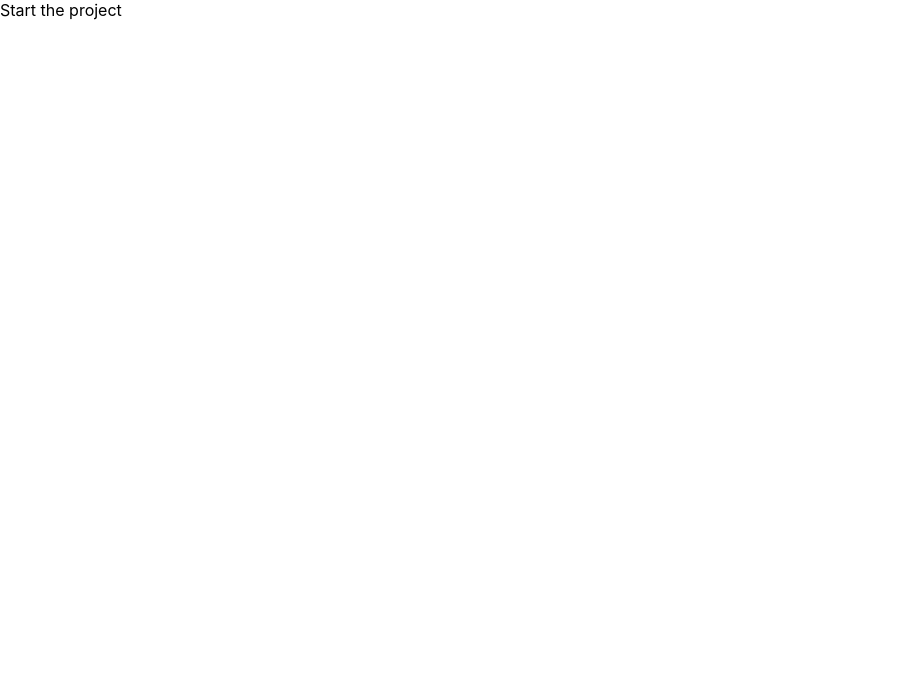
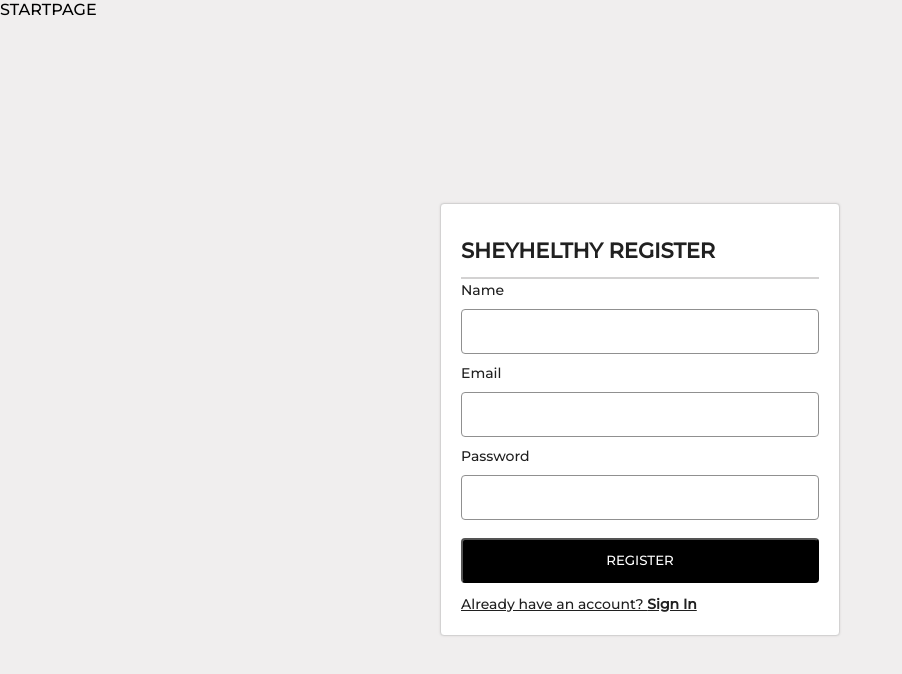
Before and after one commit to mohanad-hassan/react-firebase-doctor-booking-app, a React (Create React App) app: page /register in a window 1280 px wide. Shown: the top 674 px of the page, without its empty margins (0-902 px from the left). Built offline with nearby package versions, Linux system fonts and the light colour scheme.

Commit message:
login , register frontend and firebase config

```diff
--- a/package.json
+++ b/package.json
@@ -12,6 +12,8 @@
     "react": "^18.2.0",
     "react-dom": "^18.2.0",
     "react-redux": "^8.0.5",
+    "react-router": "^6.10.0",
+    "react-router-dom": "^6.10.0",
     "react-scripts": "5.0.1",
     "redux": "^4.2.1",
     "web-vitals": "^2.1.4"
--- a/src/App.js
+++ b/src/App.js
@@ -1,11 +1,28 @@
+import { Route,Routes,BrowserRouter } from "react-router-dom";
+
+import Home from './Pages/Home'
+import Login from './Pages/Login'
+import Register from './Pages/Register'
+
 
 function App() {
+
   return (
+
+  <BrowserRouter>
     <div className="App">
-     Start the project
+      STARTPAGE
+ <Routes>
+  <Route path ='/login' element={<Login/>}/>
+  <Route path ='/register' element={<Register/>}/>
+  <Route path ='/' element={<Home/>}/>
+ </Routes>
 
     </div>
+    </BrowserRouter>
   );
 }
 
+
+
 export default App;
--- /dev/null
+++ b/src/Pages/Home/index.js
@@ -0,0 +1,9 @@
+import React from 'react'
+
+const Home = () => {
+  return (
+    <div>Home</div>
+  )
+}
+
+export default Home
--- /dev/null
+++ b/src/Pages/Login/index.js
@@ -0,0 +1,31 @@
+import React from 'react'
+import { Form } from 'antd'
+import { Link } from 'react-router-dom'
+const Login = () => {
+  return (
+    <div className="flex justify-center items-center h-screen">
+    <Form layout="vertical" className="w-400 bg-white p-2" >
+      <h2 className="uppercase my-1">
+        <strong>SHEYHELTHY Login</strong>
+      </h2>
+      <hr />
+
+      <Form.Item label="Email" name="email">
+        <input type="email" />
+      </Form.Item>
+      <Form.Item label="Password" name="password">
+        <input type="password" />
+      </Form.Item>
+
+      <button className="contained-btn my-1 w-full" type="submit">
+        Login
+      </button>
+
+      <Link className="underline" to="/register">
+        Dont have an account? <strong>Sign Up</strong>
+      </Link>
+    </Form>
+  </div>  )
+}
+
+export default Login
--- /dev/null
+++ b/src/Pages/Register/index.js
@@ -0,0 +1,33 @@
+import React from 'react'
+import { Form } from 'antd'
+import { Link } from 'react-router-dom'
+const Register = () => {
+    return (
+      <div className="flex justify-center items-center h-screen">
+        <Form layout="vertical" className="w-400 bg-white p-2" >
+          <h2 className="uppercase my-1">
+            <strong>SHEYHELTHY Register</strong>
+          </h2>
+          <hr />
+          <Form.Item label="Name" name="name">
+            <input type="text" />
+          </Form.Item>
+          <Form.Item label="Email" name="email">
+            <input type="email" />
+          </Form.Item>
+          <Form.Item label="Password" name="password">
+            <input type="password" />
+          </Form.Item>
+
+          <button className="contained-btn my-1 w-full" type="submit">
+            REGISTER
+          </button>
+
+          <Link className="underline" to="/login">
+            Already have an account? <strong>Sign In</strong>
+          </Link>
+        </Form>
+      </div>  )
+}
+
+export default Register
--- a/src/index.css
+++ b/src/index.css
@@ -1,13 +1,225 @@
-body {
+@import url("https://fonts.googleapis.com/css2?family=Montserrat:wght@100;500&display=swap");
+
+body,
+html {
+  background-color: #f0eeee;
+  font-family: "Montserrat", sans-serif !important;
+}
+* {
   margin: 0;
-  font-family: -apple-system, BlinkMacSystemFont, 'Segoe UI', 'Roboto', 'Oxygen',
-    'Ubuntu', 'Cantarell', 'Fira Sans', 'Droid Sans', 'Helvetica Neue',
-    sans-serif;
-  -webkit-font-smoothing: antialiased;
-  -moz-osx-font-smoothing: grayscale;
+  padding: 0;
+  box-sizing: border-box;
+  font-family: "Montserrat", sans-serif !important;
+}
+h1,
+h2,
+h3,
+h4,
+h5,
+h6,
+a,
+span,
+p {
+  color: #202020;
+  font-weight: 500;
 }
 
-code {
-  font-family: source-code-pro, Menlo, Monaco, Consolas, 'Courier New',
-    monospace;
+/* colors and backgrounds */
+
+.bg-white {
+  background-color: #fff;
+  border-radius: 4px !important;
+  border: 1px solid #d3d2d2;
+  box-shadow: 0 0 2px 0 #d3d2d2;
 }
+
+.text-primary {
+  color: #205e61;
+}
+.text-secondary {
+  color: #d61355;
+}
+.bg-primary {
+  background-color: #205e61;
+}
+.bg-secondary {
+  background-color: #d61355;
+}
+
+/* flex classes */
+.flex {
+  display: flex;
+}
+.flex-col {
+  flex-direction: column;
+}
+.justify-center {
+  justify-content: center;
+}
+.justify-between {
+  justify-content: space-between;
+}
+.justify-end {
+  justify-content: flex-end;
+}
+.items-center {
+  align-items: center;
+}
+.items-end {
+  align-items: flex-end;
+}
+
+.gap-1 {
+  gap: 10px;
+}
+.gap-2 {
+  gap: 20px;
+}
+.gap-3 {
+  gap: 30px;
+}
+
+/* heights and widths */
+.h-screen {
+  height: 100vh;
+}
+.w-400 {
+  width: 400px;
+}
+.w-full {
+  width: 100%;
+}
+.w-half {
+  width: 50%;
+}
+.p-1 {
+  padding: 10px;
+}
+.p-2 {
+  padding: 20px;
+}
+.p-3 {
+  padding: 30px;
+}
+
+.m-1 {
+  margin: 10px;
+}
+.m-2 {
+  margin: 20px;
+}
+.m-3 {
+  margin: 30px;
+}
+
+.py-1 {
+  padding-top: 10px;
+  padding-bottom: 10px;
+}
+.py-2 {
+  padding-top: 20px;
+  padding-bottom: 20px;
+}
+.py-3 {
+  padding-top: 30px;
+  padding-bottom: 30px;
+}
+
+.my-1 {
+  margin-top: 10px;
+  margin-bottom: 10px;
+}
+.my-2 {
+  margin-top: 20px;
+  margin-bottom: 20px;
+}
+.my-3 {
+  margin-top: 30px;
+  margin-bottom: 30px;
+}
+
+/* form-elements */
+input , textarea , select{
+  height: 45px !important;
+  border: 1px solid #909090;
+  padding-left: 15px;
+  width: 100%;
+  border-radius: 4px;
+}
+
+input:focus , textarea , select{
+  outline: none;
+  border: 1px solid #494949;
+}
+
+textarea{
+  min-height: 100px;
+  padding-top: 20px;
+}
+
+.contained-btn {
+  height: 45px !important;
+
+  background-color: black !important;
+  color: white !important;
+  text-transform: uppercase;
+  padding: 0 20px;
+  border-radius: 4px;
+}
+
+.outlined-btn {
+  height: 45px !important;
+
+  background-color: white !important;
+  color: black !important;
+  text-transform: uppercase;
+  border: 1px solid black;
+  padding: 0 20px;
+  border-radius: 4px;
+}
+
+/*
+text classes */
+
+.text-center {
+  text-align: center;
+}
+.uppercase {
+  text-transform: uppercase;
+}
+.underline {
+  text-decoration: underline;
+}
+.cursor-pointer {
+  cursor: pointer;
+}
+
+/* antd overriding */
+.ant-form-item {
+  margin-bottom: 8px !important;
+}
+
+/* spinner */
+
+.spinner-parent {
+  position: fixed;
+  inset: 0;
+  display: flex;
+  justify-content: center;
+  align-items: center;
+  background-color: #000000b5;
+  z-index: 999;
+}
+
+
+hr{
+  border: 1px solid #d3d2d2;
+}
+
+button {
+  cursor: pointer;
+}
+
+button:hover{
+  background-color: #205e61;
+}
```
Also changed, not shown: src/firebaseConfig.js (added, +15 -0 lines), 1 other file (tests, documents, lock files or other folders).
